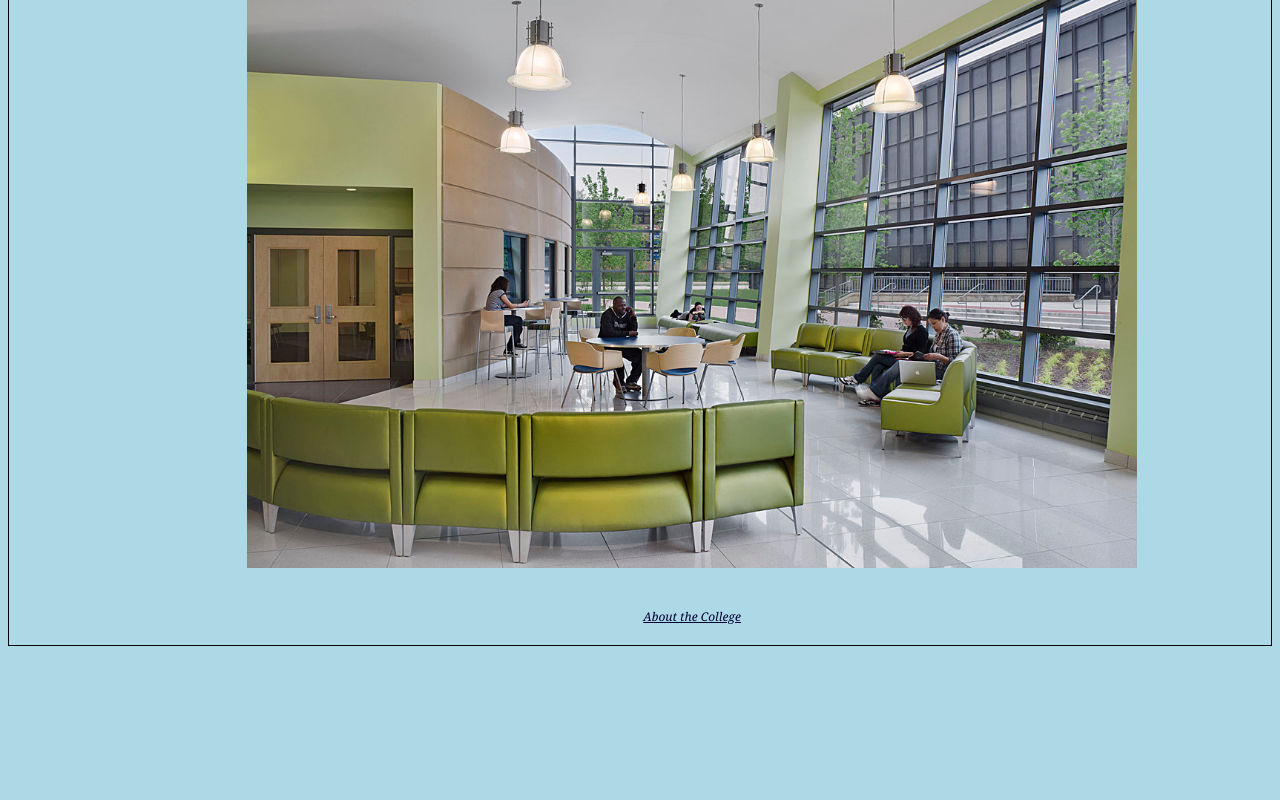
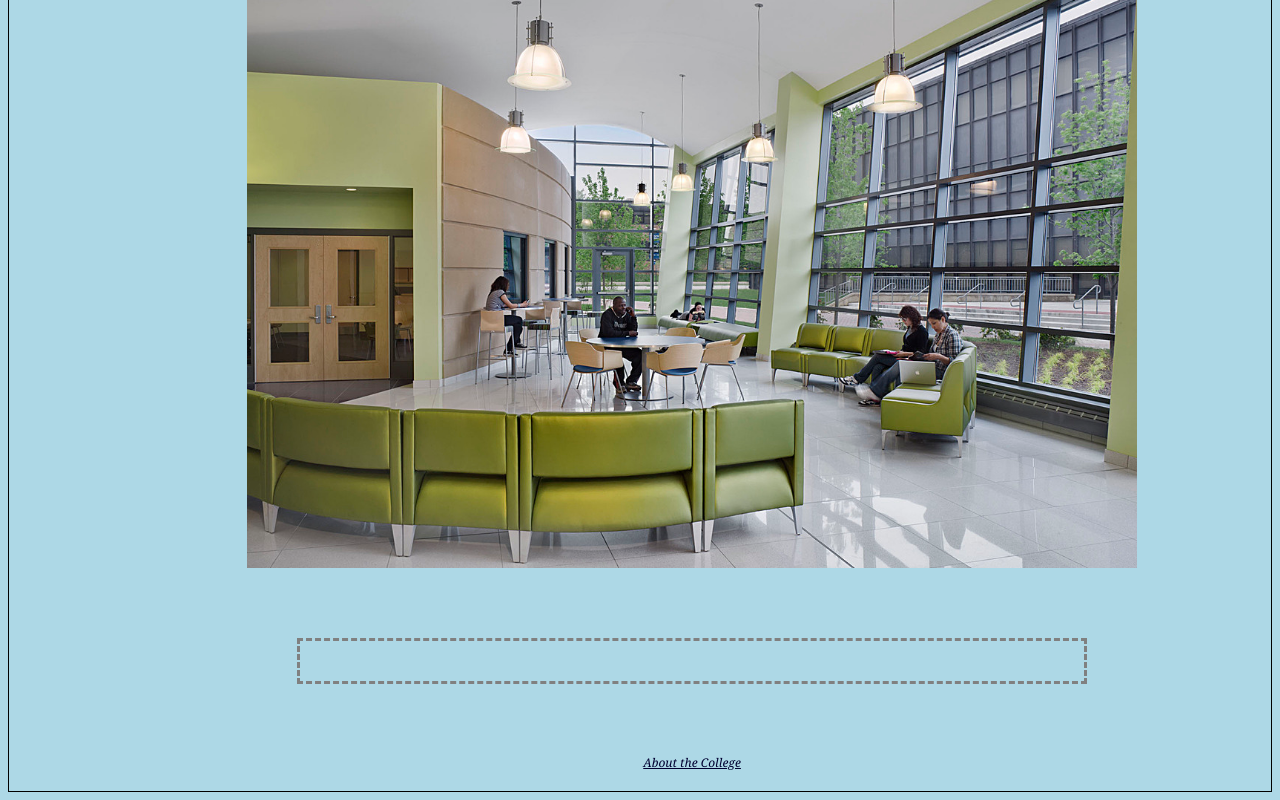
Before and after one commit to iadabanija/Project-3, a plain HTML site: page index.html in a window 1280 px wide. Shown: the part 2890-3690 px from the top of the page. Before the commit the page ends 3544 px from the top, so only its background shows below. Drawn offline with Linux system fonts and the light colour scheme.

Commit message:
Update css/style.css

```diff
--- a/css/style.css
+++ b/css/style.css
@@ -107,6 +107,11 @@ header{
 
   color: #FFFFFF;
 
+}
+#map{
+  height: 40px;
+  border: 3px dashed gray;
+  margin: 50px;
 }
 
 img,
```
